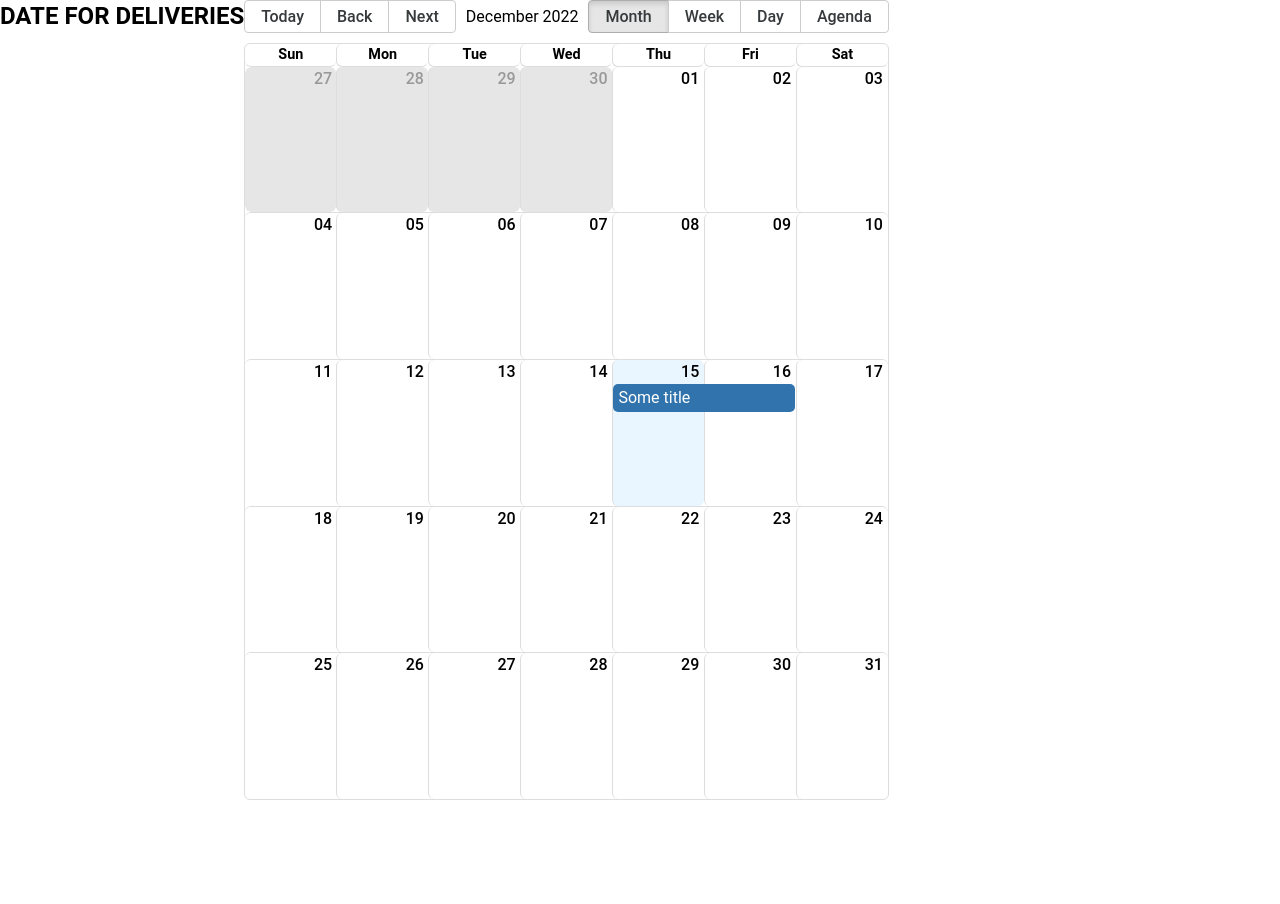
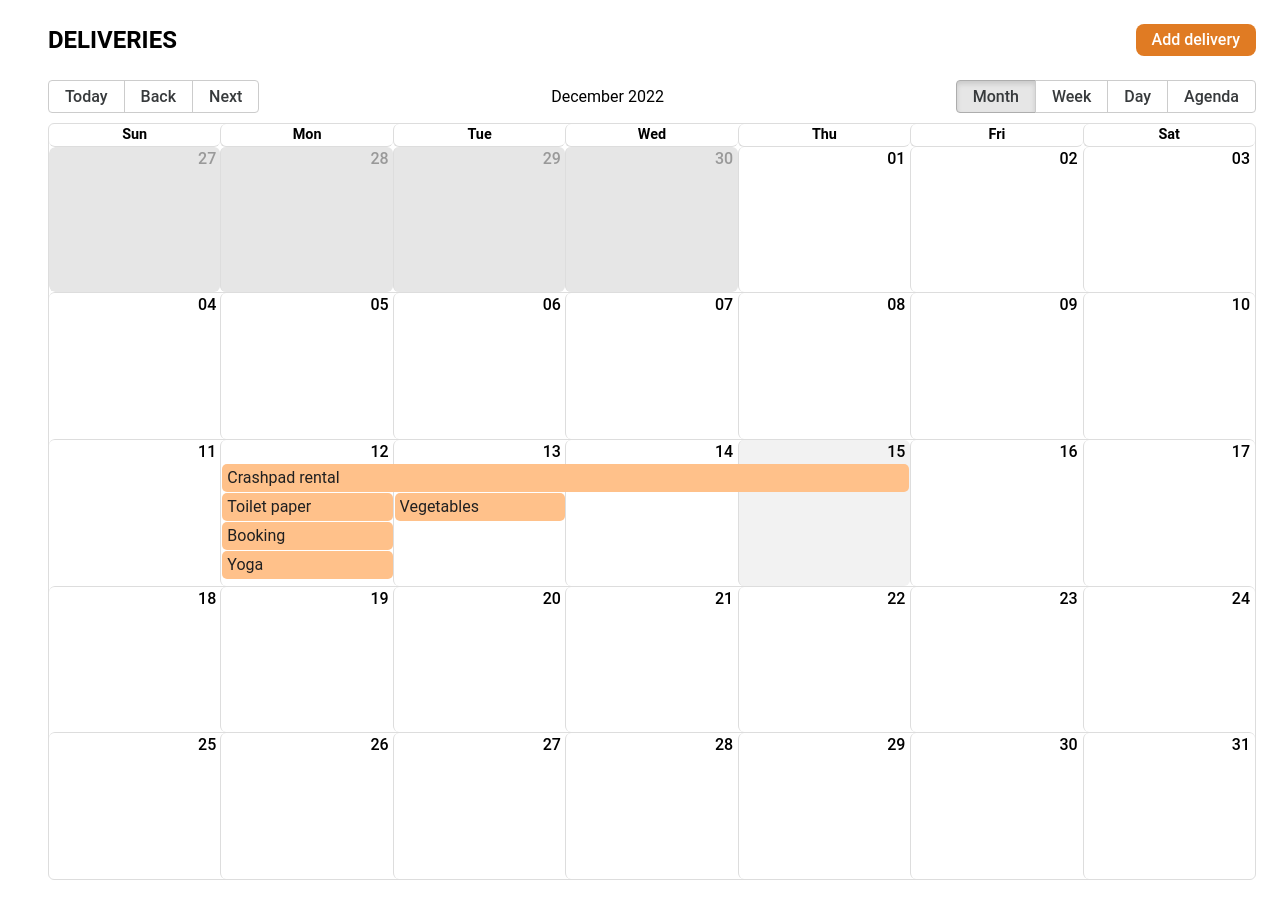
Before and after one commit to zuzik772/4th_semester_final_project, a React (Create React App) app: page /deliveries in a window 1280 px wide. Before the commit the page ends 800 px from the top, so only its background shows below. Built offline with nearby package versions, Linux system fonts and the light colour scheme.

Commit message:
calendar ready

```diff
--- a/src/global.css
+++ b/src/global.css
@@ -87,7 +87,3 @@ figcaption {
   font-size: small;
   text-align: center;
 }
-
-.rbc-event:focus, .rbc-day-slot .rbc-background-event:focus {
-  outline: 5px auto hotpink;
-}
--- a/src/pages/Deliveries.jsx
+++ b/src/pages/Deliveries.jsx
@@ -1,14 +1,23 @@
 import Maintitle from "../components/MainTitle";
-import { Calendar, momentLocalizer } from 'react-big-calendar'
-import moment from 'moment'
-import "../react-big-calendar.css"
+import CTA from "../components/CTA";
+import ModalDelivery from "../components/ModalDelivery";
+import { Calendar, momentLocalizer } from "react-big-calendar";
+import moment from "moment";
+import "../react-big-calendar.css";
+import { useState } from "react";
 export default function Deliveries() {
-
-  const localizer = momentLocalizer(moment)
+  const localizer = momentLocalizer(moment);
+  const [show, setShow] = useState(false);
+  const handleClose = () => setShow(false);
+  const handleShow = () => setShow(true);
 
   return (
-    <>
-      <Maintitle title="date for deliveries" />
+    <main className="w-full 2xl:w-3/5 p-2 sm:p-6 sm:pl-12 block lg:grid gap-6">
+      <div className="flex flex-wrap items-center justify-between">
+        <Maintitle title="Deliveries" />
+        <CTA title="Add delivery" handleCTA={handleShow} />
+      </div>
+      {show ? <ModalDelivery handleCTA={handleClose} /> : null}
       <Calendar
         localizer={localizer}
         defaultDate={new Date()}
@@ -16,14 +25,37 @@ export default function Deliveries() {
         style={{ height: "100vh" }}
         events={[
           {
-              start: moment().toDate(),
-              end: moment()
-                .add(1, "days")
-                .toDate(),
-              title: "Some title"
-            }
+            allDay: false,
+            end: new Date("2022-12-13T11:37:46.765Z"),
+            start: new Date("2022-12-13T10:37:46.765Z"),
+            title: "Vegetables",
+          },
+          {
+            allDay: false,
+            end: new Date("2022-12-12T09:00:00.000Z"),
+            start: new Date("2022-12-12T04:00:00.000Z"),
+            title: "Toilet paper",
+          },
+          {
+            allDay: false,
+            end: new Date("2022-12-12T22:00:00.000Z"),
+            start: new Date("2022-12-12T14:00:00.000Z"),
+            title: "Booking",
+          },
+          {
+            allDay: false,
+            end: new Date("2022-12-12T20:00:00.000Z"),
+            start: new Date("2022-12-12T19:00:00.000Z"),
+            title: "Yoga",
+          },
+          {
+            allDay: false,
+            end: new Date("2022-12-15T15:37:46.766Z"),
+            start: new Date("2022-12-12T15:37:46.766Z"),
+            title: "Crashpad rental",
+          },
         ]}
       />
-    </>
+    </main>
   );
 }
--- a/src/react-big-calendar.css
+++ b/src/react-big-calendar.css
@@ -44,7 +44,8 @@ button.rbc-input::-moz-focus-inner {
   box-sizing: inherit;
 }
 
-.rbc-abs-full, .rbc-row-bg {
+.rbc-abs-full,
+.rbc-row-bg {
   overflow: hidden;
   position: absolute;
   top: 0;
@@ -53,7 +54,10 @@ button.rbc-input::-moz-focus-inner {
   bottom: 0;
 }
 
-.rbc-ellipsis, .rbc-show-more, .rbc-row-segment .rbc-event-content, .rbc-event-label {
+.rbc-ellipsis,
+.rbc-show-more,
+.rbc-row-segment .rbc-event-content,
+.rbc-event-label {
   display: block;
   overflow: hidden;
   text-overflow: ellipsis;
@@ -94,7 +98,9 @@ button.rbc-input::-moz-focus-inner {
   border-left-width: 0;
   border-right: 1px solid #ddd;
 }
-.rbc-header > a, .rbc-header > a:active, .rbc-header > a:visited {
+.rbc-header > a,
+.rbc-header > a:active,
+.rbc-header > a:visited {
   color: inherit;
   text-decoration: none;
 }
@@ -143,7 +149,7 @@ button.rbc-input::-moz-focus-inner {
 }
 
 .rbc-today {
-  background-color: #eaf6ff;
+  background-color: #f2f2f2;
 }
 
 .rbc-toolbar {
@@ -182,14 +188,18 @@ button.rbc-input::-moz-focus-inner {
   line-height: normal;
   white-space: nowrap;
 }
-.rbc-toolbar button:active, .rbc-toolbar button.rbc-active {
+.rbc-toolbar button:active,
+.rbc-toolbar button.rbc-active {
   background-image: none;
   -webkit-box-shadow: inset 0 3px 5px rgba(0, 0, 0, 0.125);
   box-shadow: inset 0 3px 5px rgba(0, 0, 0, 0.125);
   background-color: #e6e6e6;
   border-color: #adadad;
 }
-.rbc-toolbar button:active:hover, .rbc-toolbar button:active:focus, .rbc-toolbar button.rbc-active:hover, .rbc-toolbar button.rbc-active:focus {
+.rbc-toolbar button:active:hover,
+.rbc-toolbar button:active:focus,
+.rbc-toolbar button.rbc-active:hover,
+.rbc-toolbar button.rbc-active:focus {
   color: #373a3c;
   background-color: #d4d4d4;
   border-color: #8c8c8c;
@@ -237,11 +247,13 @@ button.rbc-input::-moz-focus-inner {
   margin-left: 0;
   margin-right: -1px;
 }
-.rbc-btn-group + .rbc-btn-group, .rbc-btn-group + button {
+.rbc-btn-group + .rbc-btn-group,
+.rbc-btn-group + button {
   margin-left: 10px;
 }
 
-.rbc-event, .rbc-day-slot .rbc-background-event {
+.rbc-event,
+.rbc-day-slot .rbc-background-event {
   border: none;
   -webkit-box-sizing: border-box;
   box-sizing: border-box;
@@ -249,19 +261,23 @@ button.rbc-input::-moz-focus-inner {
   box-shadow: none;
   margin: 0;
   padding: 2px 5px;
-  background-color: #3174ad;
+  background-color: #ffc18a;
   border-radius: 5px;
-  color: #fff;
+  color: #202021;
   cursor: pointer;
   width: 100%;
   text-align: left;
 }
-.rbc-slot-selecting .rbc-event, .rbc-slot-selecting .rbc-day-slot .rbc-background-event, .rbc-day-slot .rbc-slot-selecting .rbc-background-event {
+.rbc-slot-selecting .rbc-event,
+.rbc-slot-selecting .rbc-day-slot .rbc-background-event,
+.rbc-day-slot .rbc-slot-selecting .rbc-background-event {
   cursor: inherit;
   pointer-events: none;
 }
-.rbc-event.rbc-selected, .rbc-day-slot .rbc-selected.rbc-background-event {
-  background-color: #265985;
+.rbc-event.rbc-selected,
+.rbc-day-slot .rbc-selected.rbc-background-event {
+  background-color: #e07b23;
+  color: #fff;
 }
 
 .rbc-event-label {
@@ -319,7 +335,8 @@ button.rbc-input::-moz-focus-inner {
   line-height: normal;
   color: #3174ad;
 }
-.rbc-show-more:hover, .rbc-show-more:focus {
+.rbc-show-more:hover,
+.rbc-show-more:focus {
   color: #265985;
 }
 
@@ -386,7 +403,9 @@ button.rbc-input::-moz-focus-inner {
 .rbc-date-cell.rbc-now {
   font-weight: bold;
 }
-.rbc-date-cell > a, .rbc-date-cell > a:active, .rbc-date-cell > a:visited {
+.rbc-date-cell > a,
+.rbc-date-cell > a:active,
+.rbc-date-cell > a:visited {
   color: inherit;
   text-decoration: none;
 }
@@ -557,8 +576,9 @@ button.rbc-input::-moz-focus-inner {
   left: 10px;
   right: 0;
 }
-.rbc-day-slot .rbc-event, .rbc-day-slot .rbc-background-event {
-  border: 1px solid #265985;
+.rbc-day-slot .rbc-event,
+.rbc-day-slot .rbc-background-event {
+  border: 1px solid #f2f2f2;
   display: -webkit-box;
   display: -ms-flexbox;
   display: flex;
```
Lines whose indentation alone changed are shown as unchanged.
